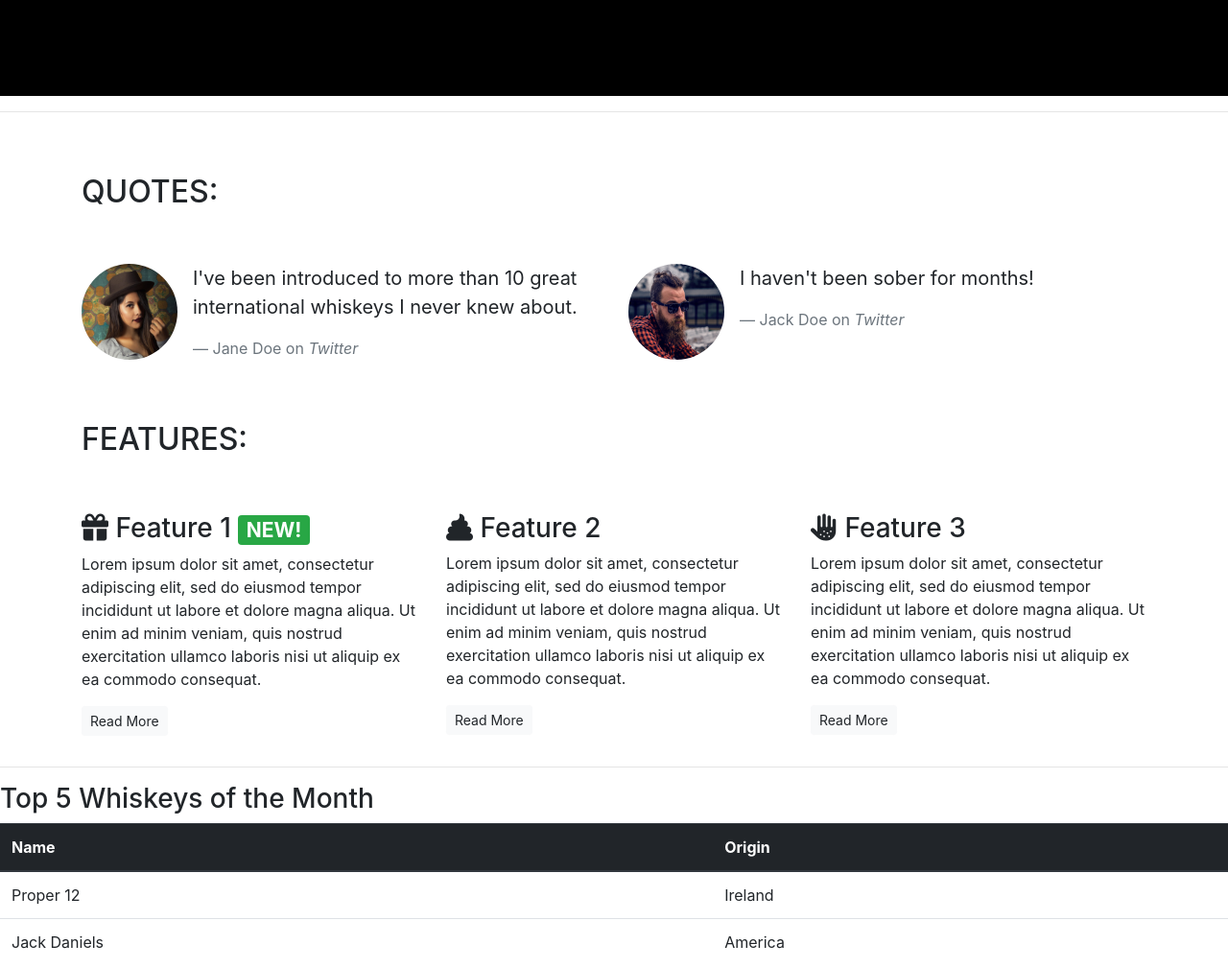
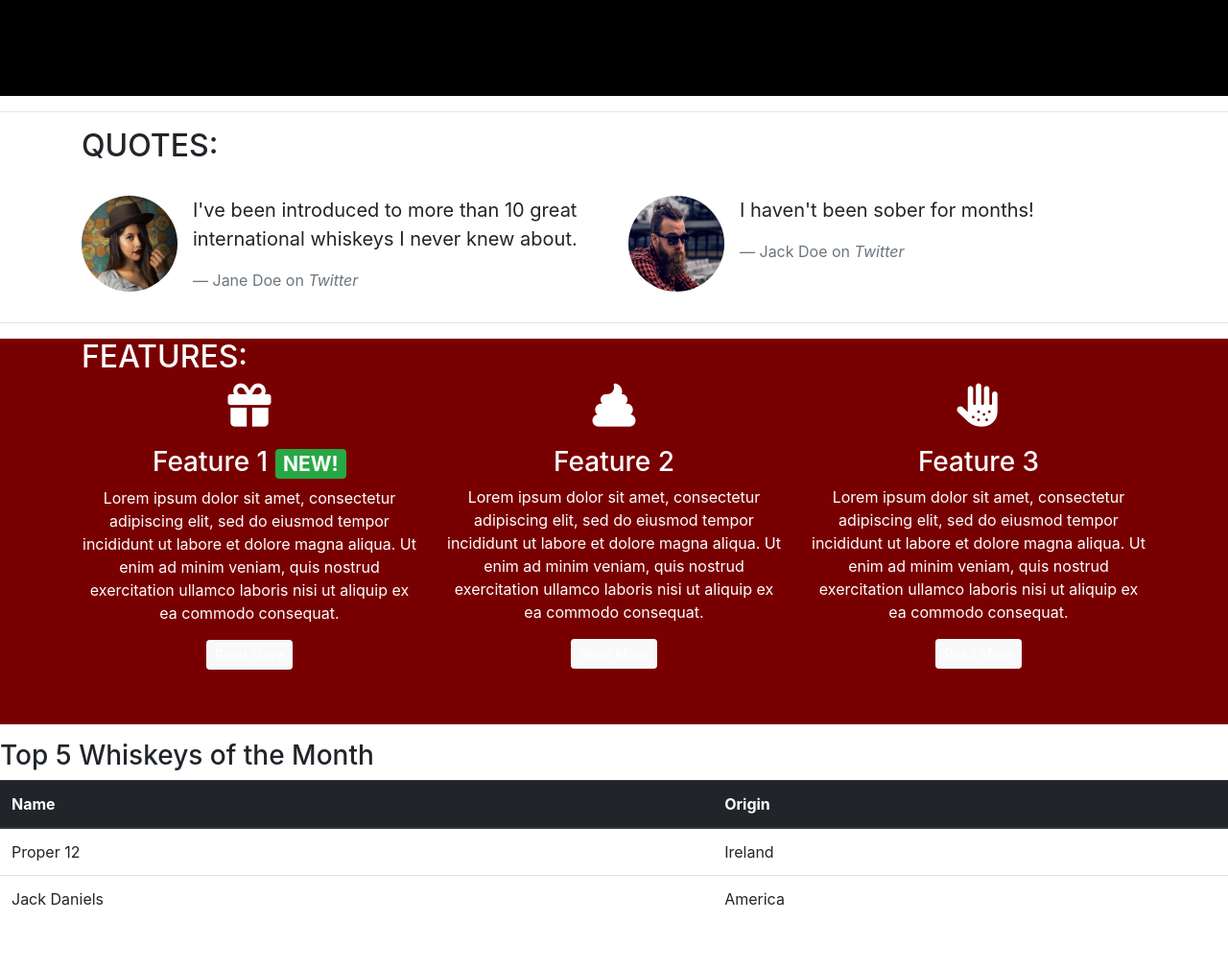
Before and after one commit to jdj0/playground, a plain HTML site: page index.html in a window 1280 px wide. Shown: the part 700-1709 px from the top of the page at 96% size. After the commit the page ends 1677 px from the top, so only its background shows below. Drawn offline with nearby package versions, Linux system fonts and the light colour scheme; a web font is replaced by a local one.

Commit message:
finish project

```diff
--- a/css/style.css
+++ b/css/style.css
@@ -62,6 +62,15 @@ p.lead {
     font-weight: bold;
 }
 
+.container-wrapper{
+
+}
+
+.container-wrapper--red{
+    background-color: rgb(121, 0, 0);
+    color: white
+}
+
 /*buttons*/
 
 .btn--cta {
@@ -74,6 +83,18 @@ p.lead {
     color: white;
     background-color: rgb(121, 0, 0);
     border: none;
+}
+
+/*Page Headers*/
+
+page-header {
+    margin-bottom: 0;
+    border-bottom: 0;
+    text-align: center;
+}
+
+page-header h2 {
+    margin-top: 0;
 }
 
 /* Nav Bar */
@@ -97,3 +118,19 @@ p.lead {
 .navbar .navbar-toggler {
     border:0;
 }
+
+.feature {
+    text-align: center;
+    margin-bottom: 40px;
+
+}
+
+.feature i {
+    margin-bottom: 20px;
+    font-size: 45px;
+    line-height: 45px;
+}
+
+.quotes .page-header {
+    margin-bottom: 25px;
+}
--- a/index.html
+++ b/index.html
@@ -58,7 +58,6 @@ href="https://fonts.googleapis.com/css?family=Estonia">
     <!--Callout -->
 
     <div class="container-fluid callout-container">
-        <!-- Callout -->
         <div class="row">
             <div class="col-12">
                 <section class="callout jumbotron text-center">
@@ -75,11 +74,13 @@ href="https://fonts.googleapis.com/css?family=Estonia">
         </div>
     </div>
         <hr>
+
     <!-- Quotes -->
+    <div class="container-wrapper">
     <div class="container quotes-container">
     <section class="quotes">
         <div class="row">
-            <div class="col-12 my-5">
+            <div class="col-12 page-header">
                 <h2 class="text-uppercase">Quotes:</h2>
             </div>
         </div>
@@ -113,32 +114,36 @@ href="https://fonts.googleapis.com/css?family=Estonia">
         </div>
     </div>
     </section>
+    </div>
+    <hr>
+
     <!-- Features -->
+    <div class="container-wrapper container-wrapper--red">
         <section class="features">
             <div class="container features-container">
             <div class="row">
-                <div class="col-12 my-5">
+                <div class="col-12 page-header">
                     <h2 class="text-uppercase">Features:</h2>
                 </div>
             </div>
             <div class="row">
                 <div class="col-12 col-md-6 col-lg-4">
                     <div class="feature">
-                        <h3><i class="fas fa-gift d-none d-sm-inline"></i> Feature 1 <span class="badge badge-success">NEW!</span></h3>
+                        <h3><i class="fas fa-gift d-none d-sm-block"></i> Feature 1 <span class="badge badge-success">NEW!</span></h3>
                         <p>Lorem ipsum dolor sit amet, consectetur adipiscing elit, sed do eiusmod tempor incididunt ut labore et dolore magna aliqua. Ut enim ad minim veniam, quis nostrud exercitation ullamco laboris nisi ut aliquip ex ea commodo consequat.</p>
                         <p><a class="btn btn-sm btn-light">Read More</a></p>
                     </div>
                 </div>
                 <div class="col-12 col-md-6 col-lg-4">
                     <div class="feature">
-                     <h3><i class="fas fa-poop d-none d-sm-inline"></i> Feature 2</h3>
+                     <h3><i class="fas fa-poop d-none d-sm-block"></i> Feature 2</h3>
                      <p>Lorem ipsum dolor sit amet, consectetur adipiscing elit, sed do eiusmod tempor incididunt ut labore et dolore magna aliqua. Ut enim ad minim veniam, quis nostrud exercitation ullamco laboris nisi ut aliquip ex ea commodo consequat.</p>
                      <p><a class="btn btn-sm btn-light">Read More</a></p>
                     </div>
                 </div>
                 <div class="col-12 d-md-none d-lg-block col-lg-4">
                     <div class="feature">
-                        <h3><i class="fas fa-allergies d-none d-sm-inline"></i> Feature 3</h3>
+                        <h3><i class="fas fa-allergies d-none d-sm-block"></i> Feature 3</h3>
                         <p>Lorem ipsum dolor sit amet, consectetur adipiscing elit, sed do eiusmod tempor incididunt ut labore et dolore magna aliqua. Ut enim ad minim veniam, quis nostrud exercitation ullamco laboris nisi ut aliquip ex ea commodo consequat.</p>
                         <p><a class="btn btn-sm btn-light">Read More</a></p>
                     </div>
@@ -147,7 +152,9 @@ href="https://fonts.googleapis.com/css?family=Estonia">
         </div>
         </section>
         <hr>
+    </div>
         <!--Top 5 Whiskeys-->
+        <div class="container-wrapper">
         <section>
             <div class="container top-whiskeys"></div>
             <h3>Top 5 Whiskeys of the Month</h3>
@@ -171,7 +178,7 @@ href="https://fonts.googleapis.com/css?family=Estonia">
             </table>
         </section>
     </article>
-
+    </div>
     <div class="modal" tabindex="-1" role="dialog" id="signUpModal">
         <div class="modal-dialog" role="document">
           <div class="modal-content">
```
